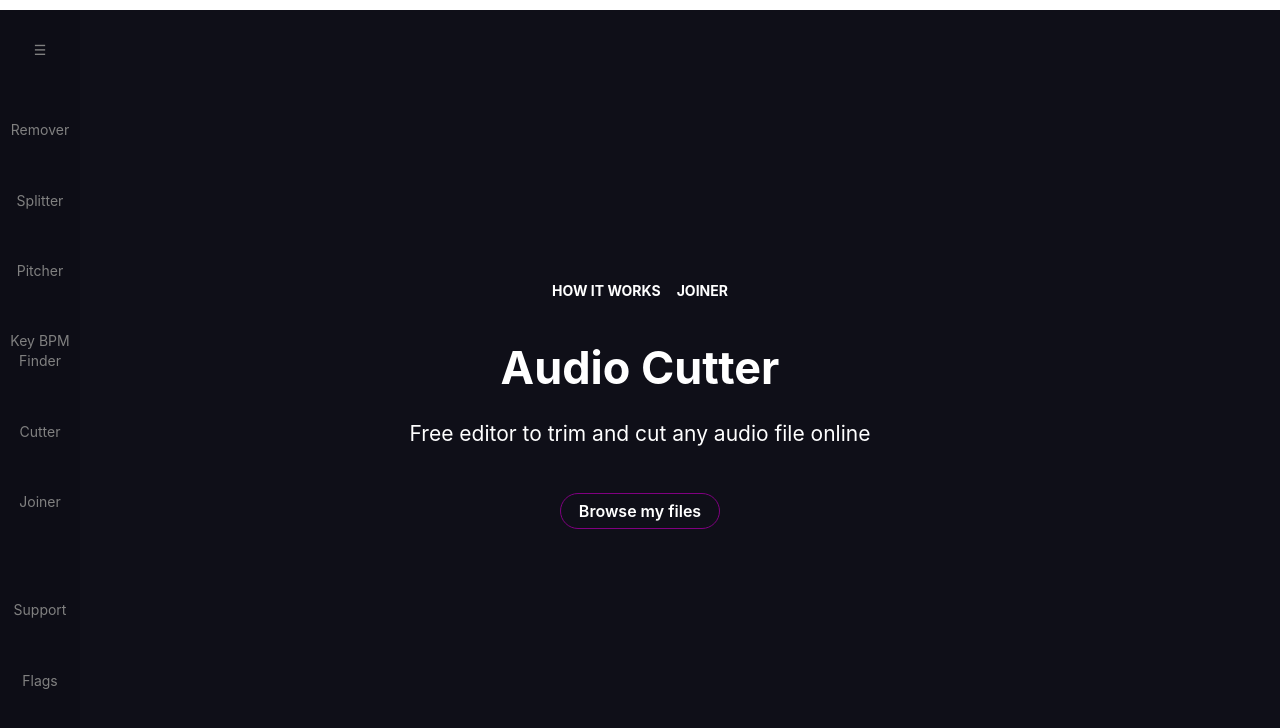
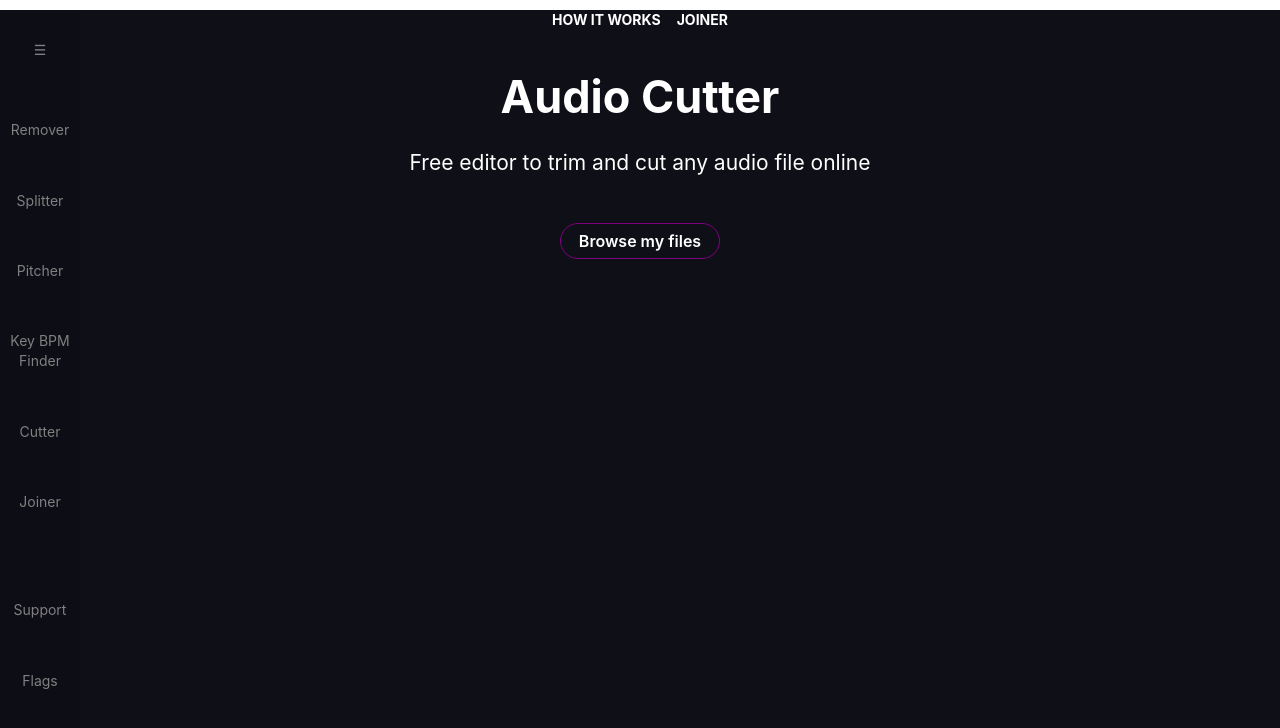
Before and after one commit to Ariyaan321/Assignment, a Next.js app: page / in a window 1280 px wide. Shown: the top 728 px of the page. Built offline with nearby package versions, Linux system fonts and the light colour scheme.

Commit message:
Update cutter.tsx

```diff
--- a/components/cutter.tsx
+++ b/components/cutter.tsx
@@ -8,7 +8,7 @@ function Cutter() {
             <Flex
                 mih={height - 10}
                 justify="center"
-                align="center"
+                ta="center"
                 mt={10}
                 c="white"
             >
@@ -18,12 +18,12 @@ function Cutter() {
                             <Text size='sm' tt='uppercase' fw="bolder" ta='center' pos={"relative"} >how it works</Text>
                             <Text size='sm' tt='uppercase' fw="bolder" ta='center' className="joi">joiner</Text>
                         </Flex>
-                        <Text fz={45} fw={'bold'} align='center' pt={15}>Audio Cutter</Text>
+                        <Text fz={45} fw={'bold'} ta='center' pt={15}>Audio Cutter</Text>
                     </Grid.Col>
-                    <Grid.Col align='center' mt={-25} pos={"sticky"}>
+                    <Grid.Col ta='center' mt={-25} pos={"sticky"}>
                         <Text fz={21}>Free editor to trim and cut any audio file online</Text>
                     </Grid.Col>
-                    <Grid.Col align='center' pt={35}>
+                    <Grid.Col ta='center' pt={35}>
                         <Button variant="outline" radius={'xl'} color="purple" fz={'md'} c='white'>
                             Browse my files
                         </Button>
```
